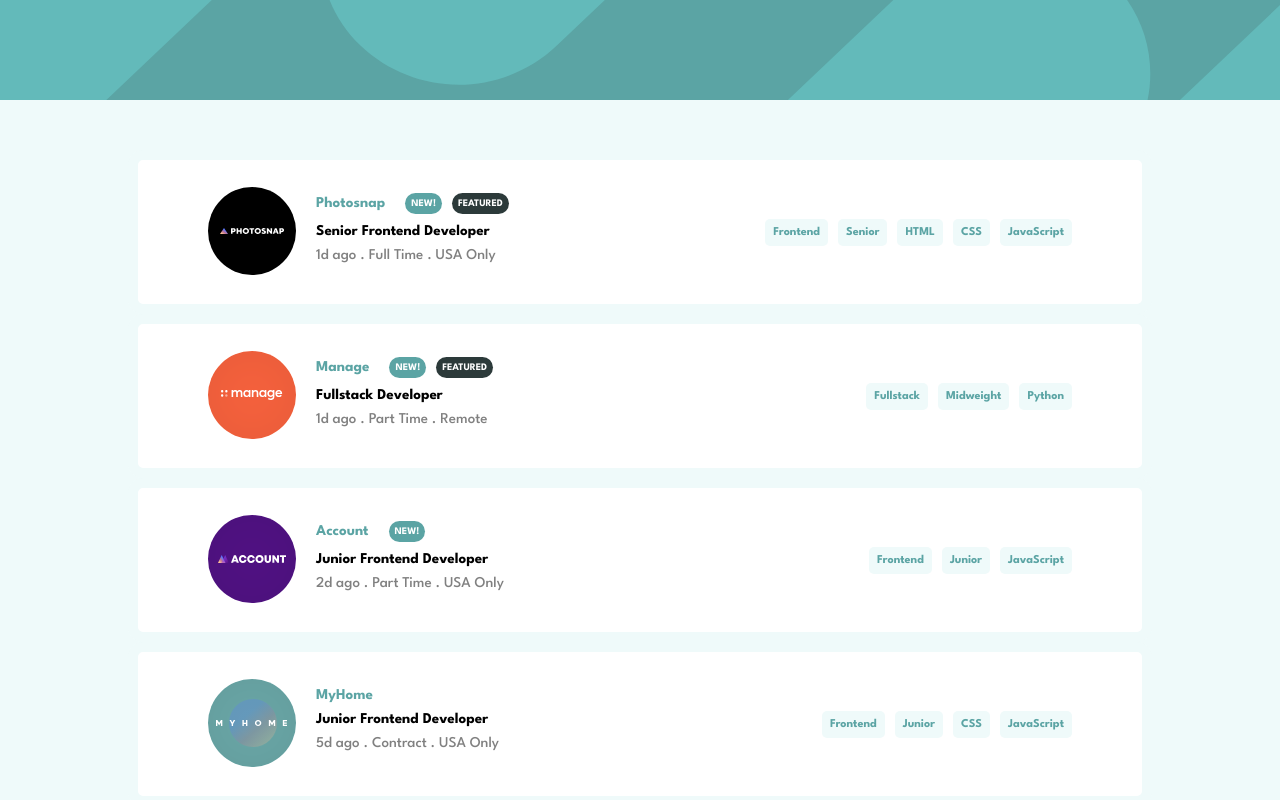
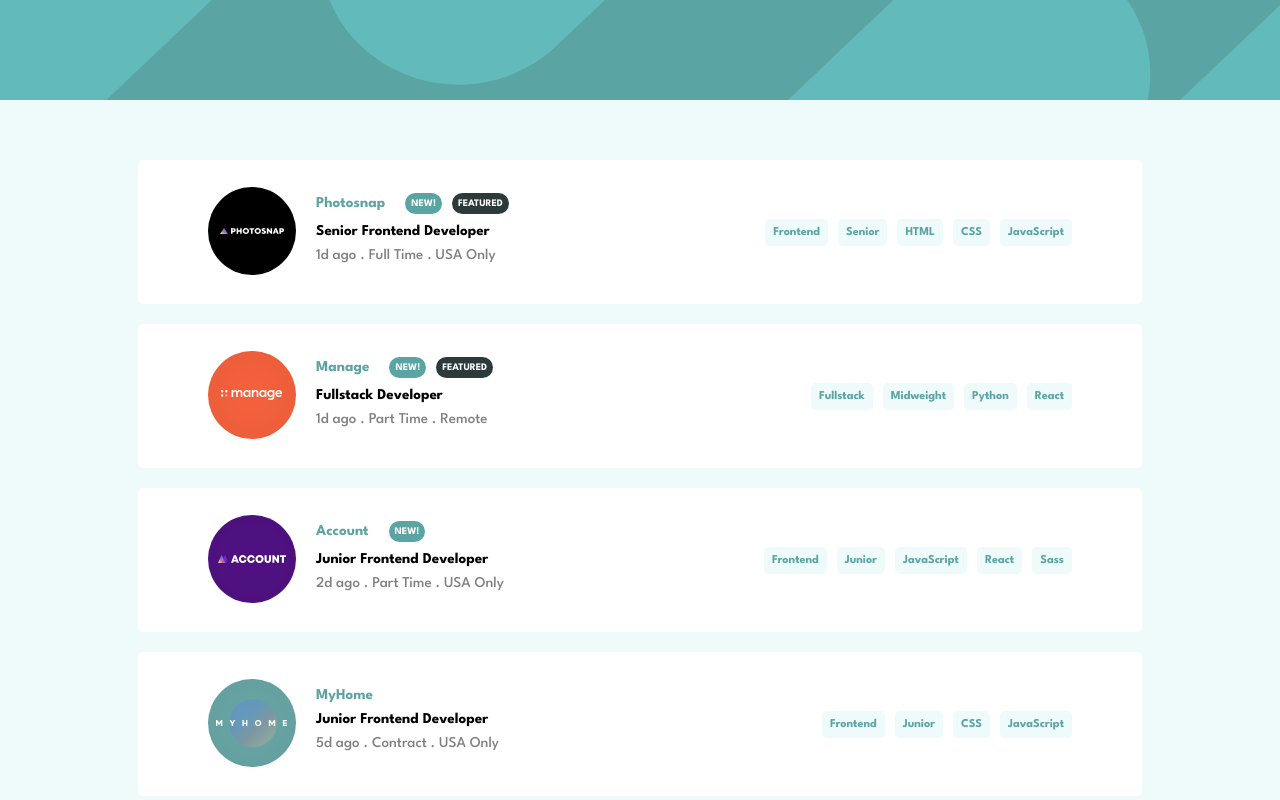
Before and after one commit to Naren-ReactDev/joblistingsapp, a React (Create React App) app: page / in a window 1280 px wide. Shown: the top 800 px of the page. Built offline with nearby package versions, Linux system fonts and the light colour scheme.

Commit message:
Fixed a functional bug

```diff
--- a/src/components/jobCard.jsx
+++ b/src/components/jobCard.jsx
@@ -8,7 +8,6 @@
   };
 
   const getLogo = (id) => {
-    console.log("Logo" + id)
     const LogoComponent = CompanyLogos["Logo" + id];
     return <LogoComponent/>;
   };
@@ -58,7 +57,7 @@
         ) : (
           ""
         )}
-        {getJobTags(jobRecord.languages)}
+        {getJobTags([...jobRecord.languages,...jobRecord.tools])}
       </div>
     </div>
   );
--- a/src/components/jobListings.jsx
+++ b/src/components/jobListings.jsx
@@ -23,13 +23,11 @@
   const filterFlag = (jobRecord) => {
     const singleJobTags = [
       ...jobRecord.languages,
+      ...jobRecord.tools,
       jobRecord.role,
       jobRecord.level,
     ];
     return filtertags.every((item) => singleJobTags.includes(item));
-    // return filtertags?.find((item) => {
-    //   return singleJobTags.includes(item);
-    // });
   };
 
   const displayFilterTags = useMemo(() => {
```
